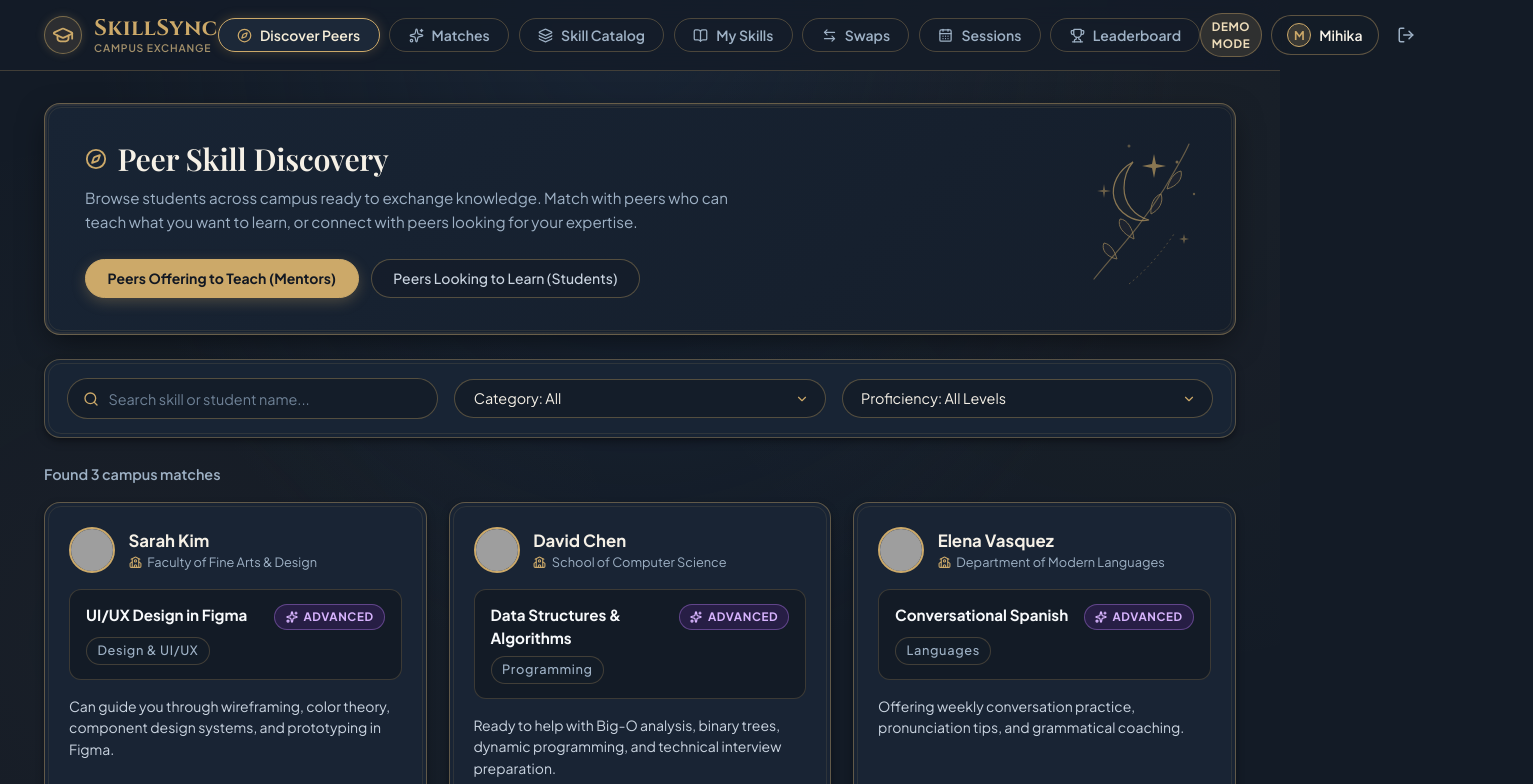
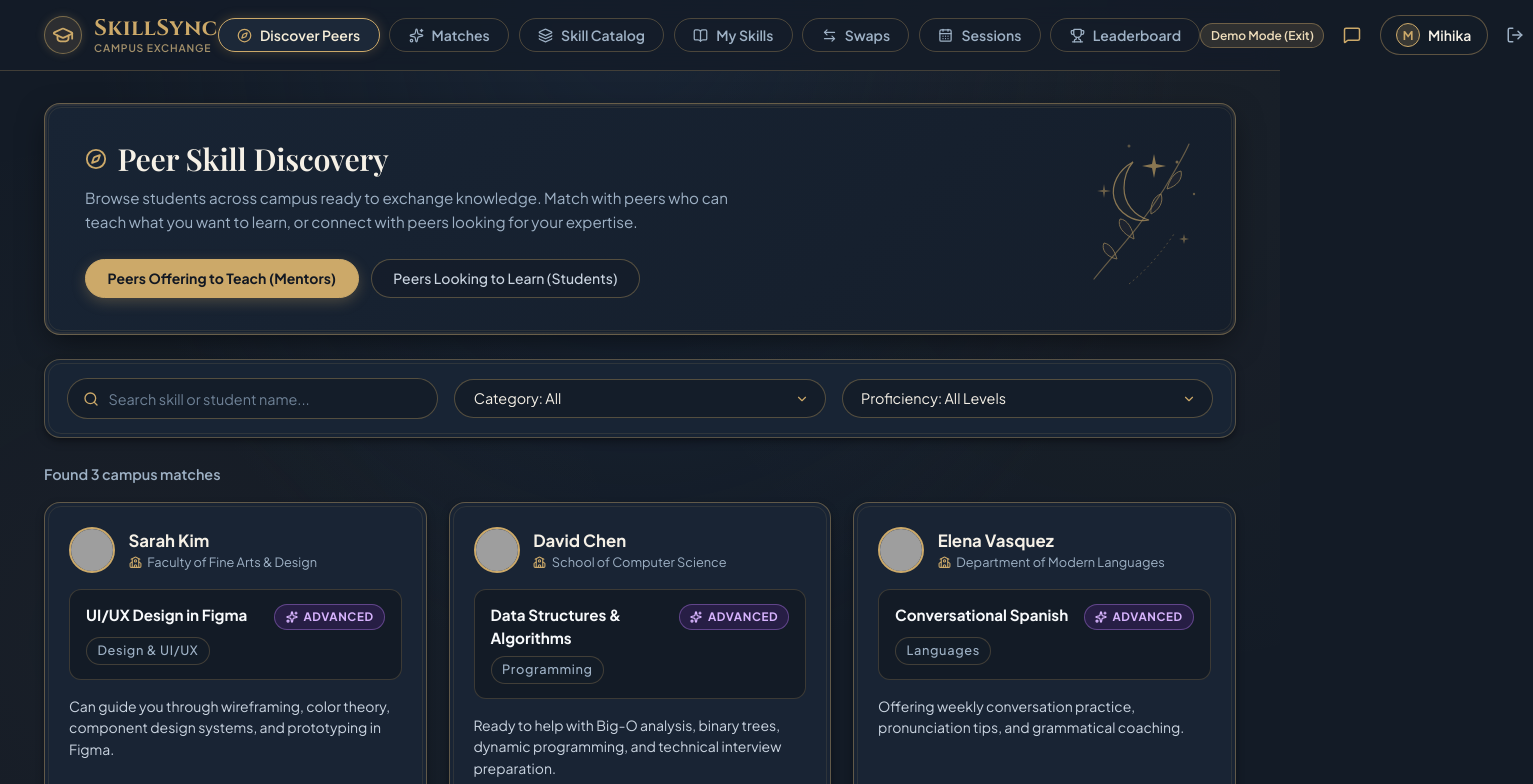
Before and after one commit to mihikapandit-107/SkillSync, a React (Vite) app in the folder frontend/: page / in a window 1280 px wide. Both pictures are taken after a click on the button "Explore Demo". Shown: the top 784 px of the page, 1533 px wide, since content can reach past the window. Built offline with nearby package versions, Linux system fonts and the light colour scheme; grey boxes are pictures that could not be loaded; a web font is replaced by a local one.

Commit message:
feat(navbar): add Direct Messages drawer button and interactive demo mode toggle

```diff
--- a/frontend/src/components/common/Navbar.jsx
+++ b/frontend/src/components/common/Navbar.jsx
@@ -1,8 +1,8 @@
-import { GraduationCap, Compass, BookOpen, Layers, LogOut, LogIn, UserPlus, Shield, ArrowLeftRight, CalendarDays, Sparkles, Trophy } from 'lucide-react';
+import { GraduationCap, Compass, BookOpen, Layers, LogOut, LogIn, UserPlus, Shield, ArrowLeftRight, CalendarDays, Sparkles, Trophy, MessageSquare } from 'lucide-react';
 import { useAuth } from '../../context/useAuth';
 import { NotificationsDropdown } from '../notifications/NotificationsDropdown';
 
-export function Navbar({ activeTab, setActiveTab, onOpenLogin, onOpenRegister, onOpenProfile }) {
+export function Navbar({ activeTab, setActiveTab, onOpenLogin, onOpenRegister, onOpenProfile, onOpenChat }) {
   const { user, isAuthenticated, logout, enableDemoMode, isDemoMode } = useAuth();
 
   const isStaff = !!(user?.is_staff || user?.is_superuser);
@@ -108,10 +108,34 @@ export function Navbar({ activeTab, setActiveTab, onOpenLogin, onOpenRegister, o
           {isAuthenticated ? (
             <div style={{ display: 'flex', alignItems: 'center', gap: '0.6rem' }}>
               {isDemoMode && (
-                <span className="badge" style={{ backgroundColor: 'rgba(204, 169, 105, 0.15)', color: '#eeddbb', border: '1px solid rgba(204, 169, 105, 0.4)' }}>
-                  Demo Mode
-                </span>
+                <button
+                  type="button"
+                  className="btn btn-sm"
+                  onClick={logout}
+                  title="Click to exit Demo Mode"
+                  style={{
+                    backgroundColor: 'rgba(204, 169, 105, 0.15)',
+                    color: '#eeddbb',
+                    border: '1px solid rgba(204, 169, 105, 0.4)',
+                    fontSize: '0.75rem',
+                    padding: '0.25rem 0.6rem',
+                    cursor: 'pointer',
+                  }}
+                >
+                  Demo Mode (Exit)
+                </button>
               )}
+
+              <button
+                type="button"
+                className="btn-icon"
+                onClick={onOpenChat}
+                title="Direct Messages"
+                aria-label="Direct Messages"
+                style={{ color: '#cca969' }}
+              >
+                <MessageSquare size={18} />
+              </button>
 
               <NotificationsDropdown onNavigate={setActiveTab} />
 
```
